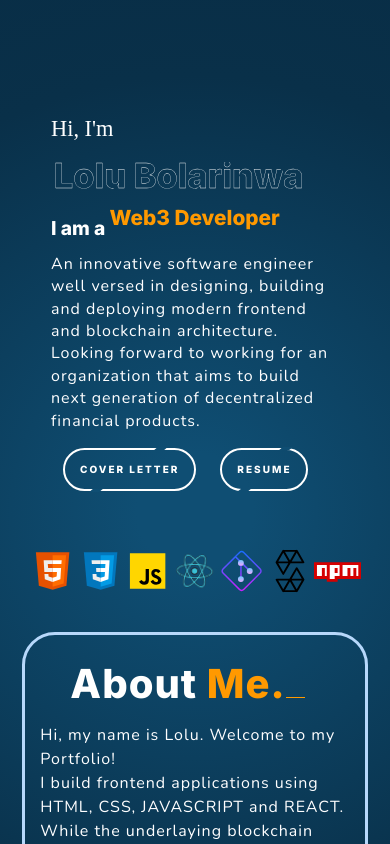
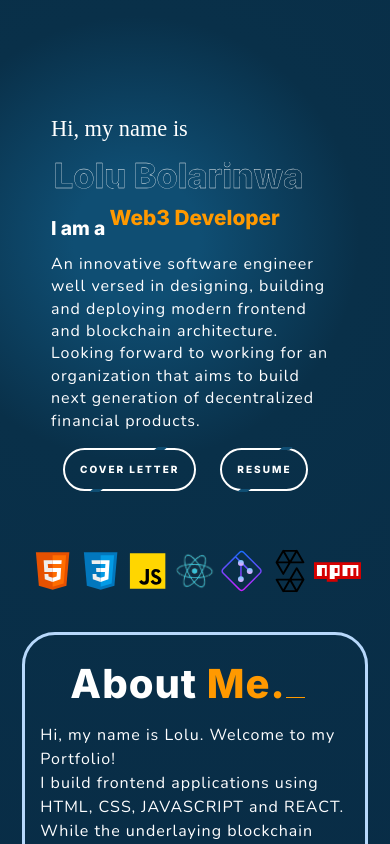
Before and after one commit to LoluBolarinwa/Portfolio-website, a React (Create React App) app: page / in a window 390 px wide. Shown: the top 844 px of the page. Built offline with nearby package versions, Linux system fonts and the light colour scheme; a web font is replaced by a local one.

Commit message:
optimize css

```diff
--- a/src/components/section1.jsx
+++ b/src/components/section1.jsx
@@ -16,7 +16,7 @@ function Section1() {
 
             <div className="main row">
                 <div>
-                <p className="name-intro">Hi, I'm</p>
+                <p className="name-intro">Hi, my name is</p>
                 {/* <h1 className="name">Lolu Bolarinwa</h1> */}
                 <svg className="svg-name" viewBox="-150 0 1800 250" >
                 {/* <svg className="svg-name" viewBox="-50 0 1800 250" > */}
--- a/src/index.css
+++ b/src/index.css
@@ -725,7 +725,7 @@ body{
   background: radial-gradient(circle at 30% 10%, #0f4e73 3%, #093049 7%, rgb(2, 18, 36) 40%);
   /* background: radial-gradient(circle at 30% 10%, #0f4e73 7%, #093049 15%, rgb(2, 18, 36) 80%); */
 
-  background: radial-gradient(circle at 50% 15%, #0f4e73 2%, #093049 15%, rgb(2, 18, 36) 80%);
+  background: radial-gradient(circle at 35% 7%, #0f4e73 2%, #093049 7%, rgb(6, 30, 58) 80%);
 }
 
   .navbar-list li a{
```
